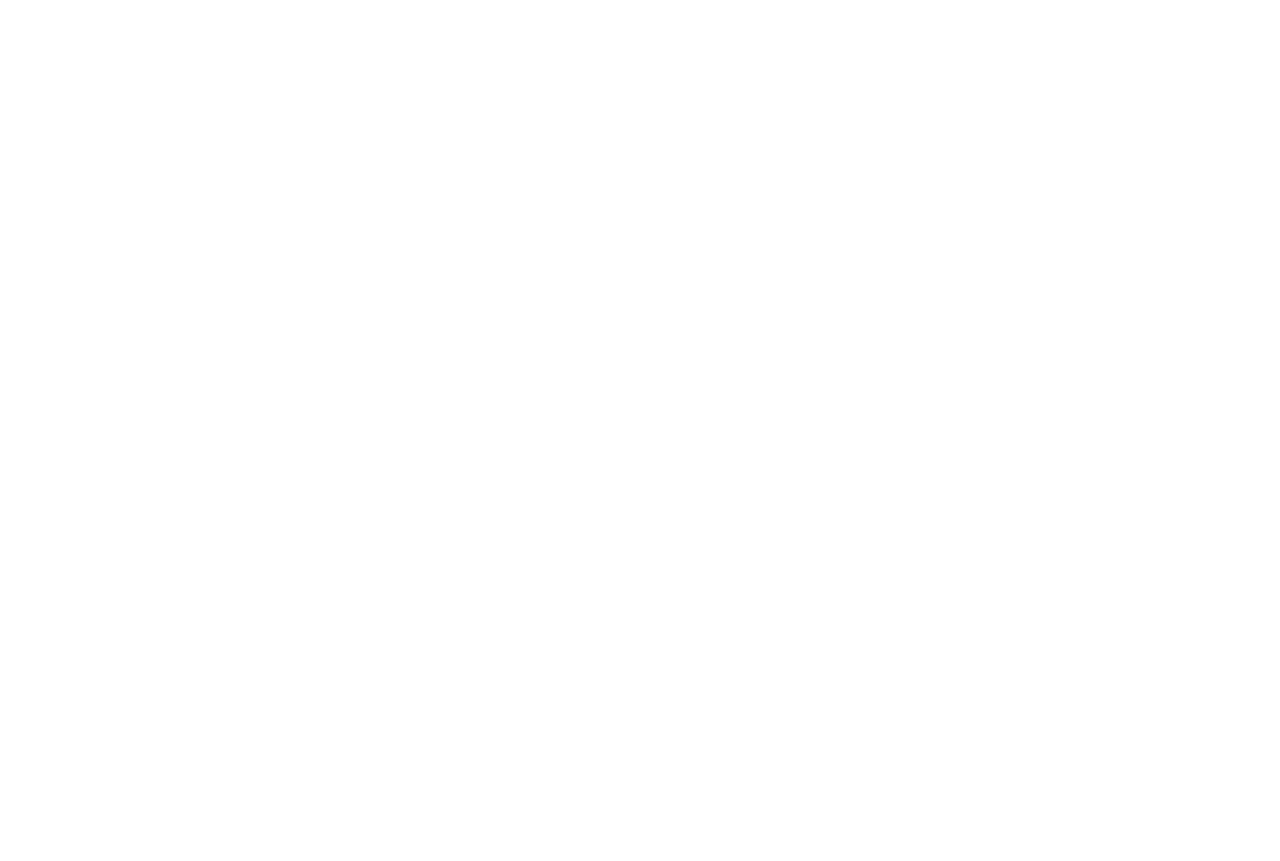
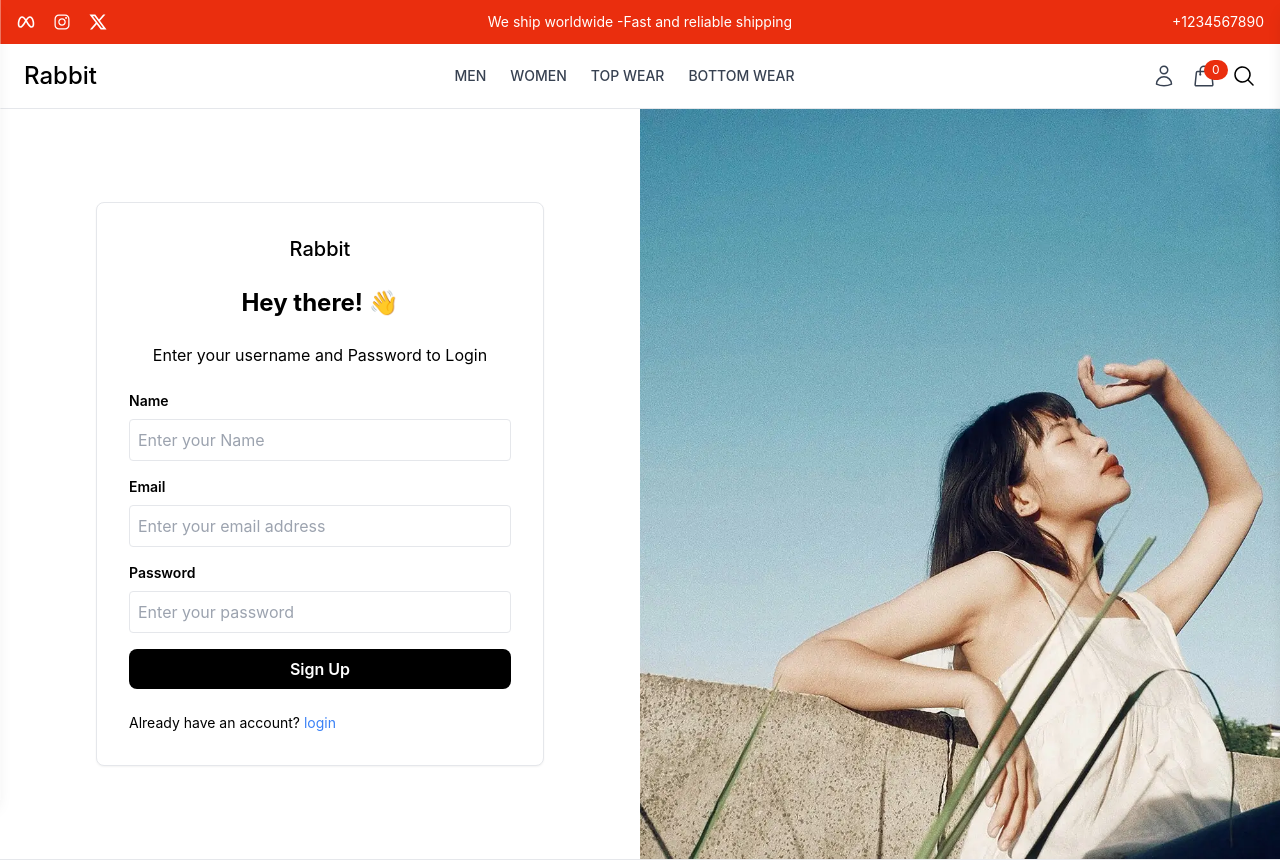
Before and after one commit to 830Utpal/Rabbit, a React app in the folder frontend/: page /register in a window 1280 px wide. Before the commit this address had no page. Shown: the top 861 px of the page. Before the commit the page ends 800 px from the top, so only its background shows below. Built offline with nearby package versions, Linux system fonts and the light colour scheme; the HTML template or start-up script is replaced by a standard one.

Commit message:
login and sign in frontend

```diff
--- a/frontend/src/App.jsx
+++ b/frontend/src/App.jsx
@@ -3,6 +3,8 @@ import { BrowserRouter, Route, Routes,} from 'react-router-dom'
 import UserLayout from './components/Layout/UserLayout'
 import Home from './pages/Home'
 import {Toaster} from "sonner"
+import Login from './pages/Login'
+import Register from './pages/Register'
 
 const App = () => {
   return (
@@ -10,7 +12,9 @@ const App = () => {
     <Toaster position="top-right"/>
      <Routes>
       <Route path="/" element={<UserLayout/>}>
-      <   Route index element={<Home/>}/>
+        <Route index element={<Home/>}/>
+        <Route path="login" element={<Login/>}/>
+        <Route path="register" element={<Register/>}/>
       </Route>
       <Route>{/*admin layout*/}</Route>
      </Routes>
--- /dev/null
+++ b/frontend/src/pages/Login.jsx
@@ -0,0 +1,58 @@
+import React, { useState } from 'react';
+import { Link } from 'react-router-dom';
+import login from "../assets/login.webp";
+
+const Login = () => {
+
+   const [email,setEmail]=useState("");
+   const[password,setPassword]=useState("");
+
+   const handleSubmit=(e)=> {
+    e.preventDefault();
+    console.log("User Login:",{ email, password});
+   }
+
+  return (
+    <div className='flex'>
+      <div className='w-full md:w-1/2  flex flex-col justify-center items-center p-8 md:p-12'>
+      <form onSubmit={handleSubmit} className='w-full max-w-md bg-white p-8 rounded-lg border shadow-sm'>
+        <div className='flex justify-center mb-6'>
+           <h2 className='text-xl font-medium'>Rabbit</h2>
+        </div>
+        <h2 className='text-2xl font-bold text-center mb-6'>Hey there! 👋 </h2>
+        <p className='text-center mb-6'>
+          Enter your username and Password to Login
+        </p>
+        <div className='mb-4'>
+            <label className='block text-sm font-semibold mb-2'>Email</label>
+            <input type="email" value={email} onChange={(e)=>setEmail(e.target.value)}
+            className='w-full p-2 border rounded'
+            placeholder='Enter your email address'
+           />
+        </div>
+        <div className='mb-4'>
+            <label className='block text-sm font-semibold mb-2'>Password</label>
+           <input type="password" value={password} onChange={(e)=>setPassword(e.target.value)}
+           className='w-full p-2 border rounded'
+           placeholder='Enter your password'/>
+        </div>
+        <button type="submit" className='w-full bg-black text-white p-2 rounded-lg font-semibold hover:bg-gray-800 transition'>Sign In</button>
+        <p className='mt-6 text0center text-sm'>
+            Don't have an account?{" "}
+            <Link to="/register" className='text-blue-500'>
+            Register
+            </Link>
+        </p>
+      </form>
+      </div>
+      <div className='hidden md:block w-1/2 bg-gray-800'>
+       <div className='h-full flex flex-col justify-center items-center'>
+         <img src={login} alt="Login to Account" className='h-[750px] w-full object-cover'
+         />
+       </div>
+      </div>
+    </div>
+  )
+}
+
+export default Login
--- /dev/null
+++ b/frontend/src/pages/Register.jsx
@@ -0,0 +1,65 @@
+import React, { useState } from 'react';
+import { Link } from 'react-router-dom';
+import register from "../assets/register.webp";
+
+const Register = () => {
+    const[name,setName]=useState("");
+   const [email,setEmail]=useState("");
+   const[password,setPassword]=useState("");
+
+   const handleSubmit=(e)=> {
+    e.preventDefault();
+    console.log("User Registered:",{name, email, password});
+   }
+
+  return (
+    <div className='flex'>
+      <div className='w-full md:w-1/2  flex flex-col justify-center items-center p-8 md:p-12'>
+      <form onSubmit={handleSubmit} className='w-full max-w-md bg-white p-8 rounded-lg border shadow-sm'>
+        <div className='flex justify-center mb-6'>
+           <h2 className='text-xl font-medium'>Rabbit</h2>
+        </div>
+        <h2 className='text-2xl font-bold text-center mb-6'>Hey there! 👋 </h2>
+        <p className='text-center mb-6'>
+          Enter your username and Password to Login
+        </p>
+        <div className='mb-4'>
+            <label className='block text-sm font-semibold mb-2'>Name</label>
+            <input type="name" value={name} onChange={(e)=>setName(e.target.value)}
+            className='w-full p-2 border rounded'
+            placeholder='Enter your Name'
+           />
+        </div>
+        <div className='mb-4'>
+            <label className='block text-sm font-semibold mb-2'>Email</label>
+            <input type="email" value={email} onChange={(e)=>setEmail(e.target.value)}
+            className='w-full p-2 border rounded'
+            placeholder='Enter your email address'
+           />
+        </div>
+        <div className='mb-4'>
+            <label className='block text-sm font-semibold mb-2'>Password</label>
+           <input type="password" value={password} onChange={(e)=>setPassword(e.target.value)}
+           className='w-full p-2 border rounded'
+           placeholder='Enter your password'/>
+        </div>
+        <button type="submit" className='w-full bg-black text-white p-2 rounded-lg font-semibold hover:bg-gray-800 transition'>Sign Up</button>
+        <p className='mt-6 text0center text-sm'>
+            Already have an account?{" "}
+            <Link to="/login" className='text-blue-500'>
+            login
+            </Link>
+        </p>
+      </form>
+      </div>
+      <div className='hidden md:block w-1/2 bg-gray-800'>
+       <div className='h-full flex flex-col justify-center items-center'>
+         <img src={register} alt="Login to Account" className='h-[750px] w-full object-cover'
+         />
+       </div>
+      </div>
+    </div>
+  )
+}
+
+export default Register
```
